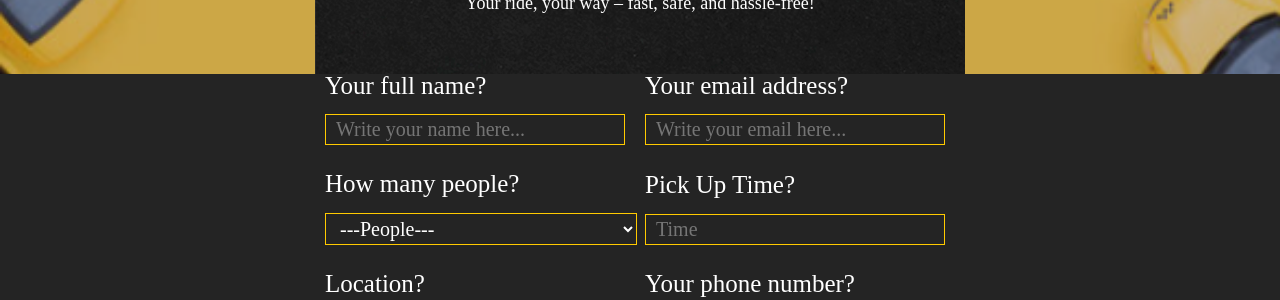
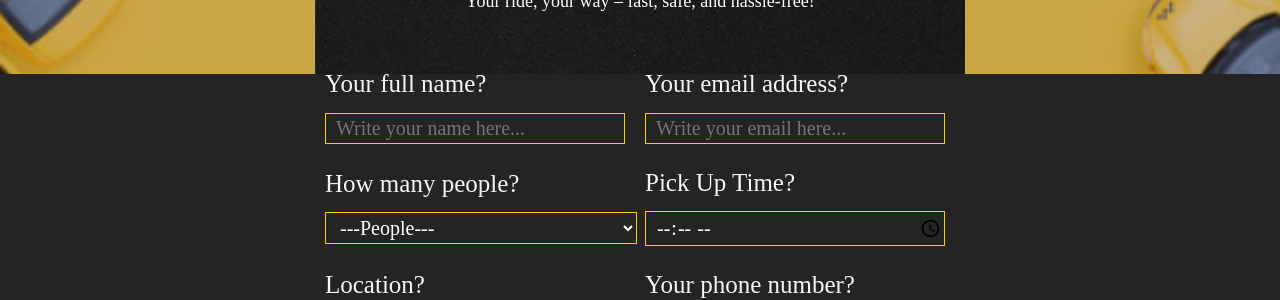
Before and after one commit to yubraj-karki1/Luxidrivee_frontend, a React (Vite) app: page /Booking in a window 1280 px wide. Shown: the part 726-1026 px from the top of the page. Built offline with nearby package versions, Linux system fonts and the light colour scheme; a web font is replaced by a local one.

Commit message:
latest Update

```diff
--- a/src/components/Booking/booking.jsx
+++ b/src/components/Booking/booking.jsx
@@ -10,7 +10,7 @@ const Booking = () => {
         email: "",
         people: "",
         pickUpTime: "",
-        dropTime: "",
+        Location: "",
         phoneNumber: ""
     });
 
@@ -24,7 +24,7 @@ const Booking = () => {
 
         try {
             // Ensure the correct backend URL and port
-            const response = await axios.post("http://localhost:5000/booking/create", formData, {
+            const response = await axios.post("http://localhost:5000/Booking/create", formData, {
                 headers: {
                     "Content-Type": "application/json",
                 },
@@ -85,7 +85,7 @@ const Booking = () => {
                         </div>
                         <div>
                             <span>Pick Up Time?</span>
-                            <input type="text" name="pickUpTime" placeholder="Time" required value={formData.pickUpTime} onChange={handleChange} />
+                            <input type="time" name="pickUpTime" placeholder="Time" required value={formData.pickUpTime} onChange={handleChange} />
                         </div>
                         <div>
                             <span>Location?</span>
@@ -93,7 +93,7 @@ const Booking = () => {
                         </div>
                         <div>
                             <span>Your phone number?</span>
-                            <input type="number" name="phoneNumber" placeholder="Write your number here..." required value={formData.phoneNumber} onChange={handleChange} />
+                            <input type="text" name="phoneNumber" placeholder="Write your number here..." required value={formData.phoneNumber} onChange={handleChange} />
                         </div>
                         <div id="submit">
                             <input type="submit" value="SUBMIT" />
--- a/src/components/Styles/book.css
+++ b/src/components/Styles/book.css
@@ -68,7 +68,7 @@
 .main-form div span{
     width: 100%;
     font-family: 'Akaya Telivigala', cursive;
-    color: #fff;
+    color: #faf5f5;
     font-size: 25px;
 }
 
```
